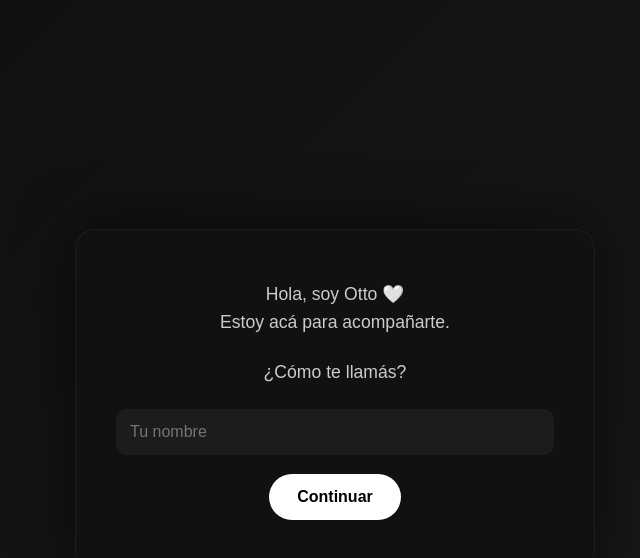
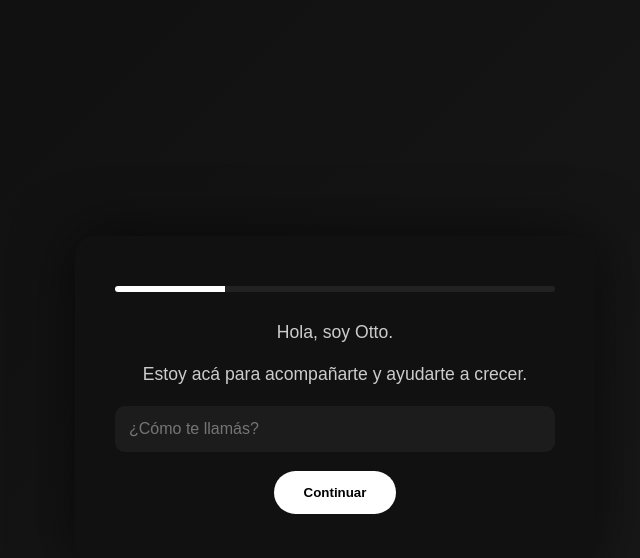
Before and after one commit to micagg282-blip/fatboy, a Next.js app: page / in a window 1280 px wide. Both pictures are taken after a click on the button "Comenzar". Shown: the top 558 px of the page, without its empty margins (305-945 px from the left). Built offline with nearby package versions, Linux system fonts and the light colour scheme.

Commit message:
diseño final fatboy coon  flujo y estilos

```diff
--- a/pages/index.js
+++ b/pages/index.js
@@ -1,43 +1,46 @@
-import { useState } from "react";
+import { useState, useEffect } from "react";
 
 export default function Home() {
   const [step, setStep] = useState(0);
   const [name, setName] = useState("");
-  const [answer, setAnswer] = useState("");
+  const [input, setInput] = useState("");
 
-  const levels = [
-    {
-      title: "Conocerte",
-      question: "¿Cómo te sentís hoy en tu trabajo?",
-    },
-    {
-      title: "Conciencia",
-      question: "¿Qué es lo que más te está costando últimamente?",
-    },
-    {
-      title: "Reflexión",
-      question: "¿Qué te gustaría que mejore en tu día a día laboral?",
-    },
-    {
-      title: "Compromiso",
-      question: "¿Qué pequeño cambio podrías intentar esta semana?",
-    },
-  ];
+  useEffect(() => {
+    const savedName = localStorage.getItem("fatboy_name");
+    if (savedName) {
+      setName(savedName);
+      setStep(2);
+    }
+  }, []);
+
+  const next = () => setStep(step + 1);
+
+  const saveName = () => {
+    if (!input) return;
+    localStorage.setItem("fatboy_name", input);
+    setName(input);
+    next();
+  };
 
   return (
-    <main style={styles.container}>
+    <div style={styles.container}>
       <div style={styles.card}>
+        <div style={styles.progress}>
+          <div
+            style={{
+              ...styles.progressBar,
+              width: `${(step / 4) * 100}%`,
+            }}
+          />
+        </div>
+
         {step === 0 && (
           <>
             <h1 style={styles.title}>Fatboy</h1>
             <p style={styles.text}>
-              Espacio de acompañamiento laboral
+              Espacio de acompañamiento laboral.
             </p>
-            <p style={styles.text}>
-              Este espacio fue creado para acompañarte, ayudarte a pensar
-              y crecer dentro de tu trabajo.
-            </p>
-            <button style={styles.button} onClick={() => setStep(1)}>
+            <button style={styles.button} onClick={next}>
               Comenzar
             </button>
           </>
@@ -45,71 +48,67 @@ export default function Home() {
 
         {step === 1 && (
           <>
+            <p style={styles.text}>Hola, soy Otto.</p>
             <p style={styles.text}>
-              Hola, soy Otto 🤍 <br />
-              Estoy acá para acompañarte.
+              Estoy acá para acompañarte y ayudarte a crecer.
             </p>
-            <p style={styles.text}>¿Cómo te llamás?</p>
             <input
               style={styles.input}
-              placeholder="Tu nombre"
-              value={name}
-              onChange={(e) => setName(e.target.value)}
+              placeholder="¿Cómo te llamás?"
+              value={input}
+              onChange={(e) => setInput(e.target.value)}
             />
-            <button
-              style={styles.button}
-              onClick={() => name && setStep(2)}
-            >
+            <button style={styles.button} onClick={saveName}>
               Continuar
             </button>
           </>
         )}
 
-        {step >= 2 && step < levels.length + 2 && (
+        {step === 2 && (
           <>
-            <h2 style={styles.title}>
-              Hola {name} 🤍
-            </h2>
+            <p style={styles.text}>Hola {name} 👋</p>
             <p style={styles.text}>
-              {levels[step - 2].question}
+              A partir de ahora voy a acompañarte en tu camino laboral.
             </p>
-            <input
-              style={styles.input}
-              placeholder="Podés escribir con libertad"
-              value={answer}
-              onChange={(e) => setAnswer(e.target.value)}
-            />
-            <button
-              style={styles.button}
-              onClick={() => {
-                setAnswer("");
-                setStep(step + 1);
-              }}
-            >
+            <button style={styles.button} onClick={next}>
+              Seguir
+            </button>
+          </>
+        )}
+
+        {step === 3 && (
+          <>
+            <p style={styles.text}>
+              Vamos a trabajar sobre:
+            </p>
+            <ul style={styles.list}>
+              <li>✔ Comunicación</li>
+              <li>✔ Organización</li>
+              <li>✔ Objetivos</li>
+              <li>✔ Crecimiento profesional</li>
+            </ul>
+            <button style={styles.button} onClick={next}>
               Continuar
             </button>
           </>
         )}
 
-        {step === levels.length + 2 && (
+        {step === 4 && (
           <>
-            <h2 style={styles.title}>Gracias 🤍</h2>
             <p style={styles.text}>
-              Lo que escribiste es importante.
+              Cuando quieras, empezamos.
             </p>
-            <p style={styles.text}>
-              Este espacio está pensado para acompañarte,
-              sin juicios y a tu ritmo.
-            </p>
-            <p style={styles.text}>
-              Podés volver cuando lo necesites.
+            <p style={styles.textSmall}>
+              Este espacio es tuyo.
             </p>
           </>
         )}
       </div>
-    </main>
+    </div>
   );
 }
+
+/* ================== ESTILOS ================== */
 
 const styles = {
   container: {
@@ -118,7 +117,6 @@ const styles = {
     display: "flex",
     justifyContent: "center",
     alignItems: "center",
-    padding: "20px",
     fontFamily: "Arial, sans-serif",
   },
 
@@ -131,21 +129,22 @@ const styles = {
     width: "100%",
     textAlign: "center",
     boxShadow: "0 0 60px rgba(0,0,0,0.6)",
-    border: "1px solid rgba(255,255,255,0.05)",
   },
 
   title: {
-    fontSize: "2.2rem",
+    fontSize: "2.3rem",
     marginBottom: "1rem",
-    fontWeight: "600",
-    letterSpacing: "1px",
   },
 
   text: {
     fontSize: "1.1rem",
-    marginBottom: "1.4rem",
+    marginBottom: "1.3rem",
     color: "#ccc",
-    lineHeight: "1.6",
+  },
+
+  textSmall: {
+    fontSize: "0.95rem",
+    color: "#888",
   },
 
   input: {
@@ -154,21 +153,39 @@ const styles = {
     borderRadius: "10px",
     border: "none",
     marginBottom: "1.2rem",
-    fontSize: "1rem",
     background: "#1c1c1c",
     color: "#fff",
-    outline: "none",
+    fontSize: "1rem",
   },
 
   button: {
     background: "#fff",
     color: "#000",
     border: "none",
-    padding: "14px 28px",
+    padding: "14px 30px",
     borderRadius: "30px",
     cursor: "pointer",
-    fontSize: "1rem",
     fontWeight: "600",
-    transition: "all 0.3s ease",
+  },
+
+  progress: {
+    height: "6px",
+    background: "#222",
+    borderRadius: "10px",
+    marginBottom: "30px",
+    overflow: "hidden",
+  },
+
+  progressBar: {
+    height: "100%",
+    background: "#fff",
+    transition: "0.4s",
+  },
+
+  list: {
+    textAlign: "left",
+    color: "#ccc",
+    marginBottom: "20px",
+    lineHeight: "1.6",
   },
 };
```
